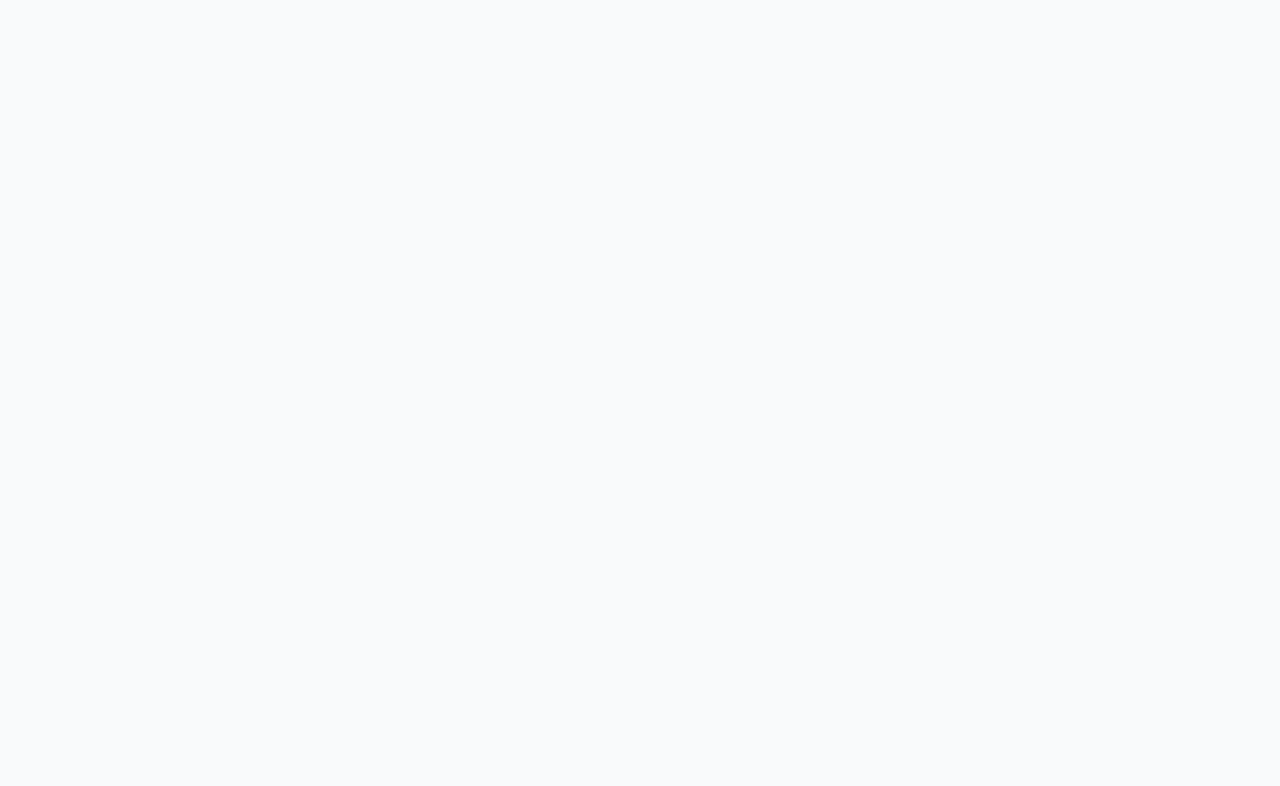
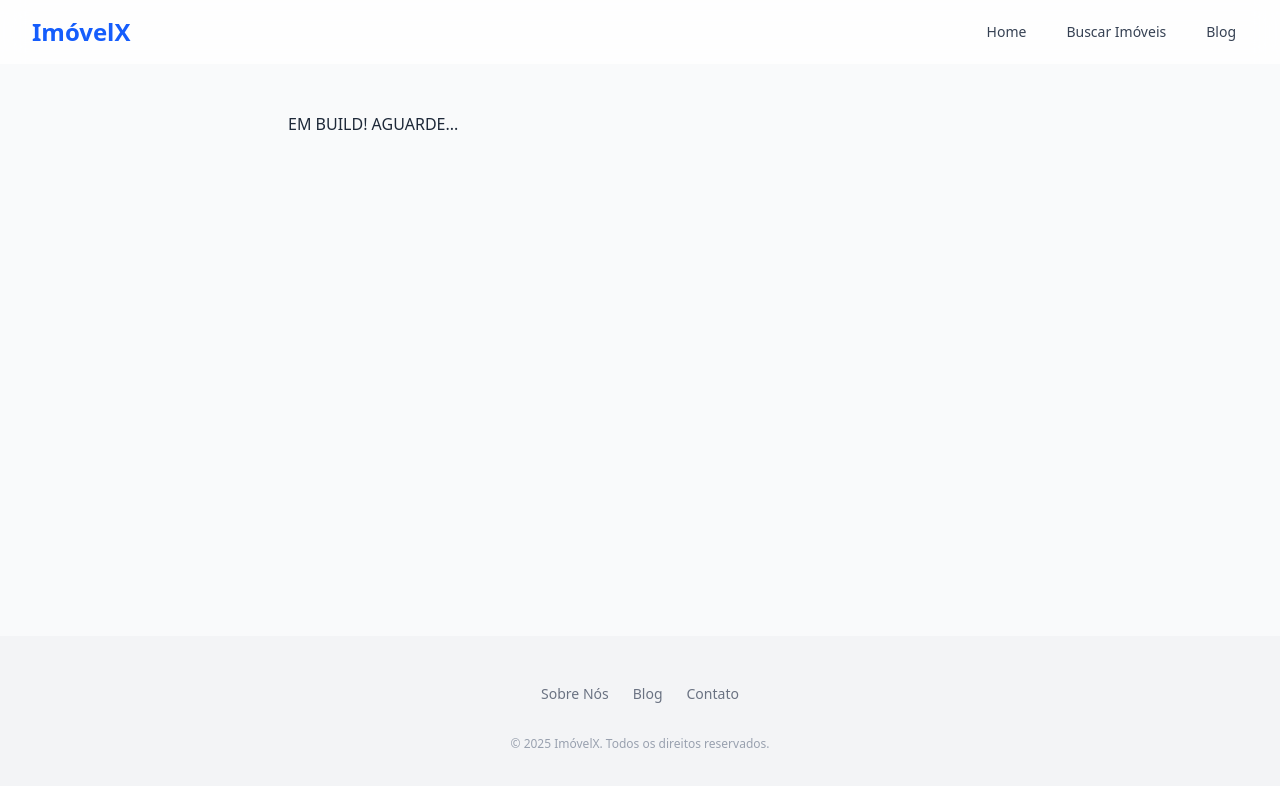
Before and after one commit to antunes18/prototipo-projeto-x, a Next.js app: page /blog in a window 1280 px wide. Before the commit this address had no page. Shown: the top 786 px of the page. Built offline with nearby package versions, Linux system fonts and the light colour scheme.

Commit message:
GET OUT AGAIN, SLUG POSTS!

```diff
--- a/app/blog/page.tsx
+++ b/app/blog/page.tsx
@@ -1,25 +1,8 @@
-import { notFound } from 'next/navigation'
-import { posts } from 'lib/posts'
-
-interface PostPageProps {
-  params: {
-    slug: string
-  }
-}
-
-export default function PostPage({ params }: PostPageProps) {
-  const post = posts.find((p) => p.slug === params.slug)
-
-  if (!post) {
-    notFound()
-  }
-
+export default function PostPage() {
   return (
     <div className="mx-auto max-w-3xl px-4 py-12 sm:px-6 lg:px-8">
       <article className="prose dark:prose-invert lg:prose-xl">
-        <p className="text-base text-gray-500">{post.date} por {post.author}</p>
-        <h1>{post.title}</h1>
-        <div dangerouslySetInnerHTML={{ __html: post.content }} />
+        <h1>EM BUILD! AGUARDE...</h1>
       </article>
     </div>
   )
```
